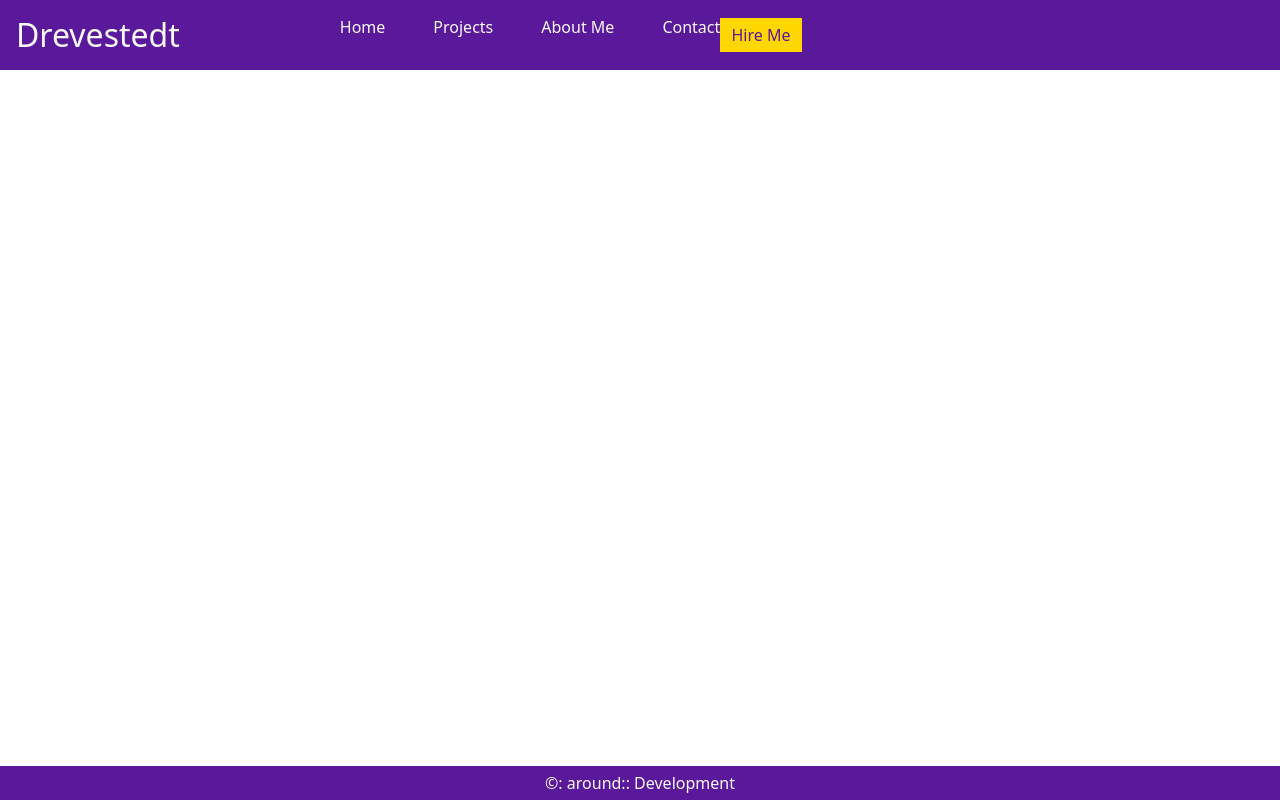
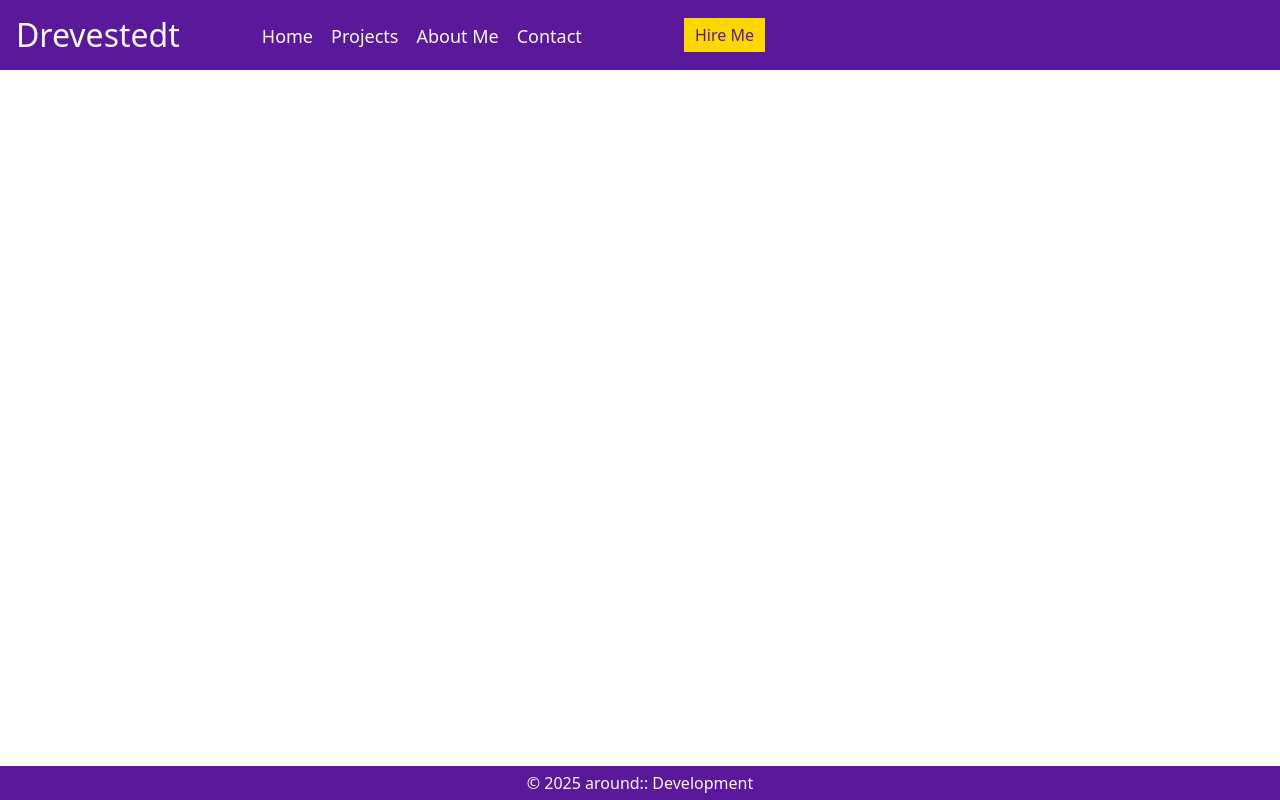
Before and after one commit to Drevestedt/Drevestedt, a plain HTML site: page index.html in a window 1280 px wide. Drawn offline with nearby package versions, Linux system fonts and the light colour scheme.

Commit message:
start adding media queries

```diff
--- a/index.css
+++ b/index.css
@@ -15,8 +15,6 @@ body {
 
 /* Header */
 header {
-  display: flex;
-  align-items: center;
   background-color: #5a189a;
   color: #faf9f6;
 }
@@ -24,7 +22,6 @@ header {
 /* Nav list */
 header h1 {
   font-size: 2em;
-  margin: 0.5em 2.5em 0.5em 0.5em;
 }
 
 header h1:hover {
@@ -32,7 +29,6 @@ header h1:hover {
 }
 
 ul {
-  display: flex;
   list-style: none;
 }
 
@@ -77,3 +73,37 @@ footer {
   padding-top: 0.3em;
   padding-bottom: 0.3em;
 }
+
+/* Media queries */
+@media screen and (min-width: 768px) {
+  header {
+    display: flex;
+    align-items: center;
+    margin: 0;
+    padding: 0;
+  }
+
+  header h1 {
+    margin: 0.5em 1em 0.5em 0.5em;
+  }
+
+  /* Nav-list */
+  ul {
+    display: flex;
+    margin-right: 3em;
+    font-size: large;
+  }
+
+  ul li {
+    margin-left: 1em;
+    margin-top: 1em;
+  }
+
+  /* Hire me button */
+  header button {
+    margin-left: 3em;
+  }
+}
+
+@media screen and (min-width: 1024px) {
+}
--- a/index.html
+++ b/index.html
@@ -17,6 +17,7 @@
     <!-- Title -->
     <title>Drevestedt</title>
   </head>
+  <!-- Body -->
   <body>
     <header>
       <!-- Logo -->
@@ -37,12 +38,11 @@
     <main>
       <!-- Hero -->
       <!--<section id="hero">
-      <h1>Test</h1>
     </section>-->
     </main>
 
     <!-- Footer -->
-    <footer>&copy: around:: Development</footer>
+    <footer>&copy 2025 around:: Development</footer>
 
     <!-- Font Awesome CDN link -->
     <script
```
